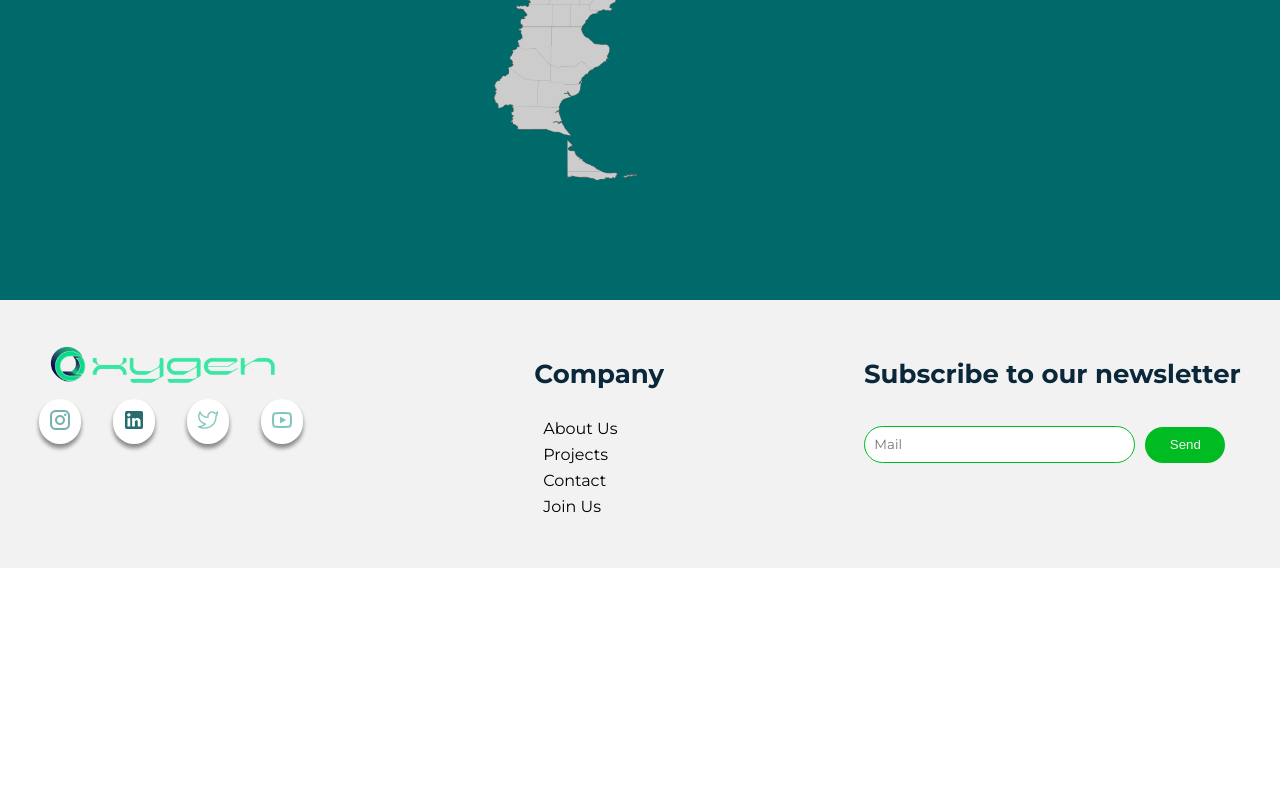
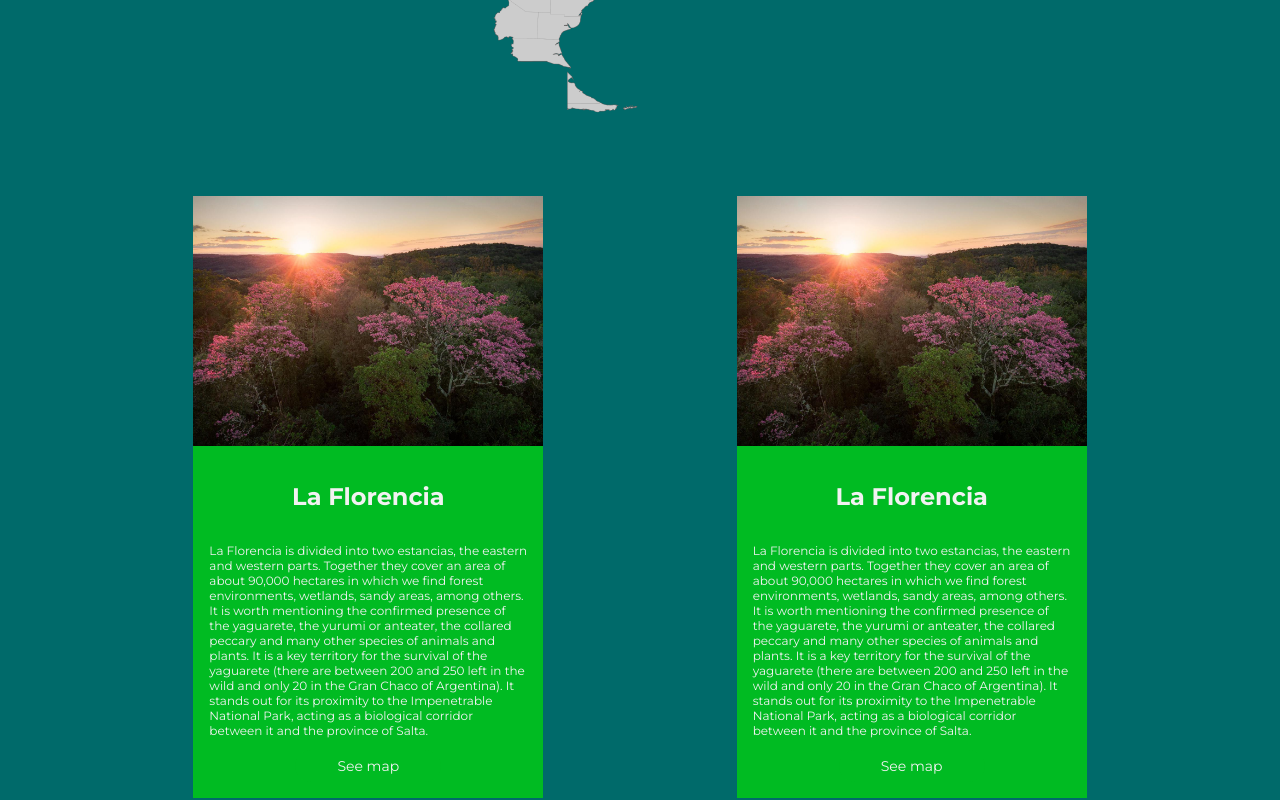
Before and after one commit to oxygentoken-org/oxygen-token, a Next.js app: page /en/proyecto in a window 1280 px wide. Shown: the part 1300-2100 px from the top of the page. Before the commit the page ends 1868 px from the top, so only its background shows below. Built offline with nearby package versions, Linux system fonts and the light colour scheme.

Commit message:
[FEAT] Componente de proyectos, estilos

```diff
--- /dev/null
+++ b/src/app/[locale]/components/Project/Project.js
@@ -0,0 +1,20 @@
+import "./project.css"
+import Image from "next/image";
+
+const Project = ({ name, picture, description, mapLink, seeMap }) => {
+    return (
+      <>
+        <div className="projectCard">
+            <Image src={picture} alt={name} className="projectImage"/>
+            <div className="projectText">
+                <h2>{name}</h2>
+                <div className="projectDescription"><p>{description}</p></div>
+                <a  target= "_blank" className="projectButton" href={mapLink}>{seeMap}</a>
+            </div>
+
+        </div>
+      </>
+    );
+  };
+
+  export default Project;
--- /dev/null
+++ b/src/app/[locale]/components/Project/project.css
@@ -0,0 +1,30 @@
+.projectCard{
+    height: auto;
+    width: 350px;
+    background-color: var(--strong-green);
+    display: flex;
+    flex-direction: column;
+    flex-wrap: wrap;
+    margin: 2em;
+}
+
+.projectText{
+    display: flex;
+    flex-direction: column;
+    align-items: center;
+    flex-wrap: wrap;
+    color: var(--white);
+    font-family: var(--montserrat);
+    padding: 1em;
+}
+
+.projectDescription{
+    display: flex;
+    flex-direction: column;
+    flex-wrap: wrap;
+    font-size: 12px;
+}
+.projectImage{
+    width: 350px;
+    height: auto;
+}
--- a/src/app/[locale]/proyecto/page.js
+++ b/src/app/[locale]/proyecto/page.js
@@ -3,6 +3,7 @@
 //Components
 import Navbar from "../components/Navbar/Navbar.js";
 import Footer from "../components/Footer/Footer.js";
+import Project from "../components/Project/Project.js";
 
 //Styles
 import "../../../styles/proyecto.css"
@@ -10,12 +11,13 @@ import "../../[locale]/globals.css";
 
 //Files
 import mapArg from "../../../../public/assets/images/mapaArg.png"
+import laFlorenciaPic from  "../../../../public/assets/images/laFlorencia.jpg"
 
 import { useTranslations } from "next-intl";
 import Image from "next/image.js";
 
 
-const Proyecto = () =>{
+const Proyectos = () =>{
     const projectIdioms = useTranslations('Project')
     return (
         <><Navbar/>
@@ -26,7 +28,21 @@ const Proyecto = () =>{
             </div>
             <div className="projectMap" id="map">
                 <Image src={mapArg} alt="map of argentina" className="mapArg"/>
-                <div className="laFlorencia"></div>
+                <div className="projectList">
+                <Project
+                name="La Florencia"
+                picture={laFlorenciaPic}
+                description={projectIdioms('laFlorencia-text')}
+                seeMap={projectIdioms('see-map')}
+                mapLink="https://earth.google.com/web/@-24.20128471,-61.90184657,178.65665461a,50698.09743483d,30y,0h,0t,0r/data=OgMKATA"/>
+                <Project
+                name="La Florencia"
+                picture={laFlorenciaPic}
+                description={projectIdioms('laFlorencia-text')}
+                seeMap={projectIdioms('see-map')}
+                mapLink="https://earth.google.com/web/@-24.20128471,-61.90184657,178.65665461a,50698.09743483d,30y,0h,0t,0r/data=OgMKATA"/>
+                </div>
+
 
             </div>
         </section>
@@ -35,4 +51,4 @@ const Proyecto = () =>{
 
 }
 
-export default Proyecto;
+export default Proyectos;
--- a/src/messages/en.json
+++ b/src/messages/en.json
@@ -102,7 +102,9 @@
     "Project":{
         "title-1":"Discover the forests ",
         "title-2":"we are saving.",
-        "button-projects": "Explore"
+        "button-projects": "Explore",
+        "see-map": "See map",
+        "laFlorencia-text":"La Florencia is divided into two estancias, the eastern and western parts. Together they cover an area of about 90,000 hectares in which we find forest environments, wetlands, sandy areas, among others. It is worth mentioning the confirmed presence of the yaguarete, the yurumi or anteater, the collared peccary and many other species of animals and plants. It is a key territory for the survival of the yaguarete (there are between 200 and 250 left in the wild and only 20 in the Gran Chaco of Argentina). It stands out for its proximity to the Impenetrable National Park, acting as a biological corridor between it and the province of Salta."
      },
 
      "Buy":{
--- a/src/messages/es.json
+++ b/src/messages/es.json
@@ -102,7 +102,9 @@
     "Project":{
        "title-1":"Descubrí los bosques",
        "title-2":"que estamos salvando",
-       "button-projects": "Explorar"
+       "button-projects": "Explorar",
+       "see-map": "Ver mapa",
+       "laFlorencia-text":"La Florencia está dividida en dos estancias la parte este y la parte oeste Juntas suman una superficie de cerca de 90.000 hectáreas en las que encontramos ambientes de bosque, humedades, zonas de arenal entre otros. Cabe destacar la presencia confirmada del yaguarete, el yurumi u oso hormiguero, el pecari de collar y muchas otras especies de animales y plantas. Es un territorio clave para la supervivencia del yaguarete ( quedan entre 200 y 250 en estado silvestre y solo 20 en el gran chaco argentino. Se destaca por su cercanía con el parque nacional Impenetrable, actuando como corredor biológico entre el mismo y la provincia de Salta."
     },
 
     "Buy":{
--- a/src/styles/proyecto.css
+++ b/src/styles/proyecto.css
@@ -38,27 +38,25 @@
 }
 
 .projectMap{
-    height: 100vh;
     background-color: #006A6A;
     display: flex;
     align-items: center;
     justify-content: center;
+    flex-direction: column;
+    padding: 2em;
 }
 
 .mapArg{
-    position: relative;
     height: 600px;
     width: auto;
 
 }
 
-.laFlorencia{
-    position: absolute;
-    background-color: red;
-    width: 15px;
-    height: 15px;
-    border-radius: 100px;
-    z-index: 1000;
-    left: 100px;
-    top: 200px;
+.projectList{
+    width: 100%;
+    display: flex;
+    flex-direction: row;
+    justify-content: space-evenly;
+    flex-wrap: wrap;
+    padding: 2em;
 }
```
Also changed, not shown: public/assets/images/laFlorencia.jpg (added).
